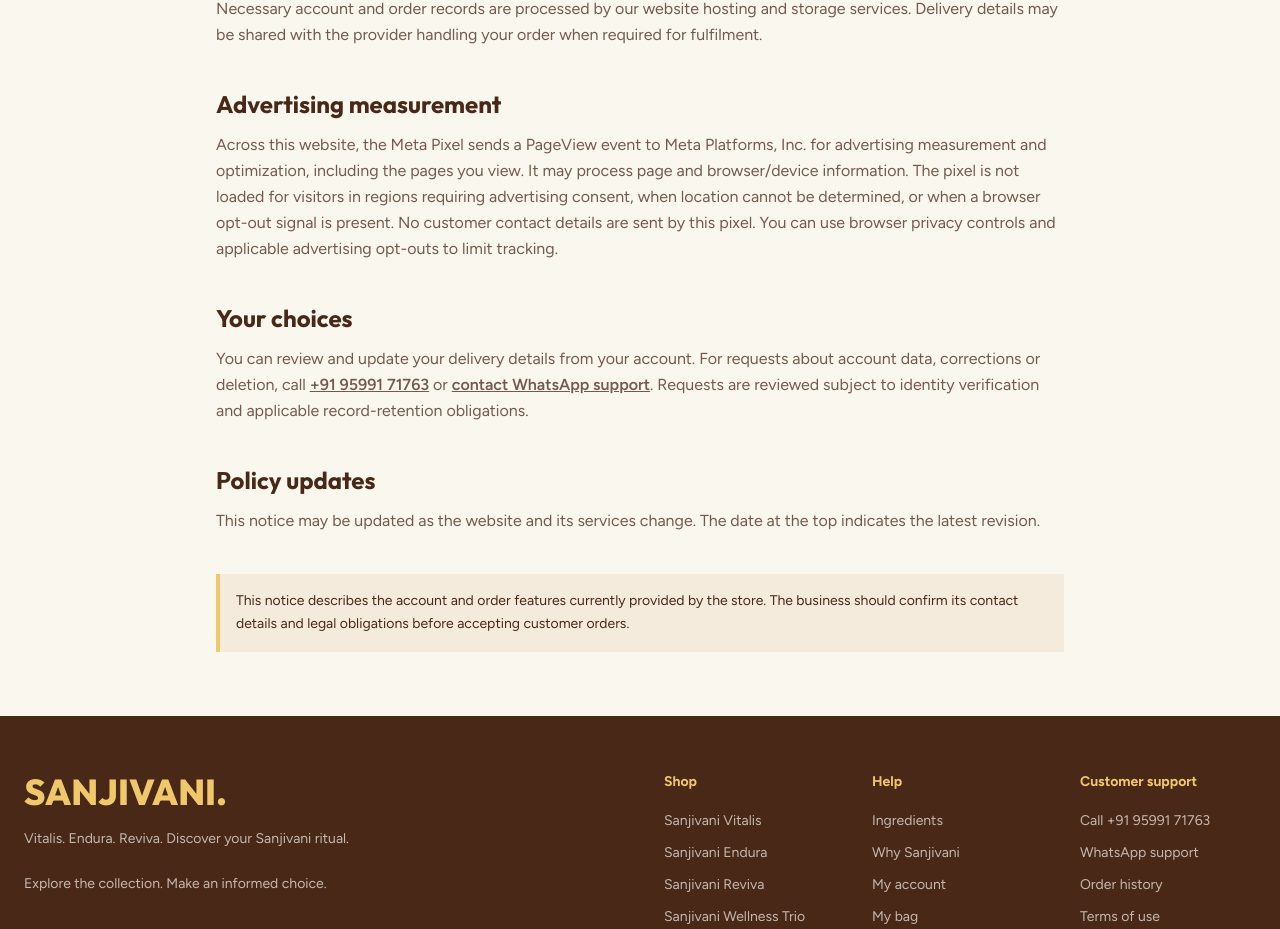
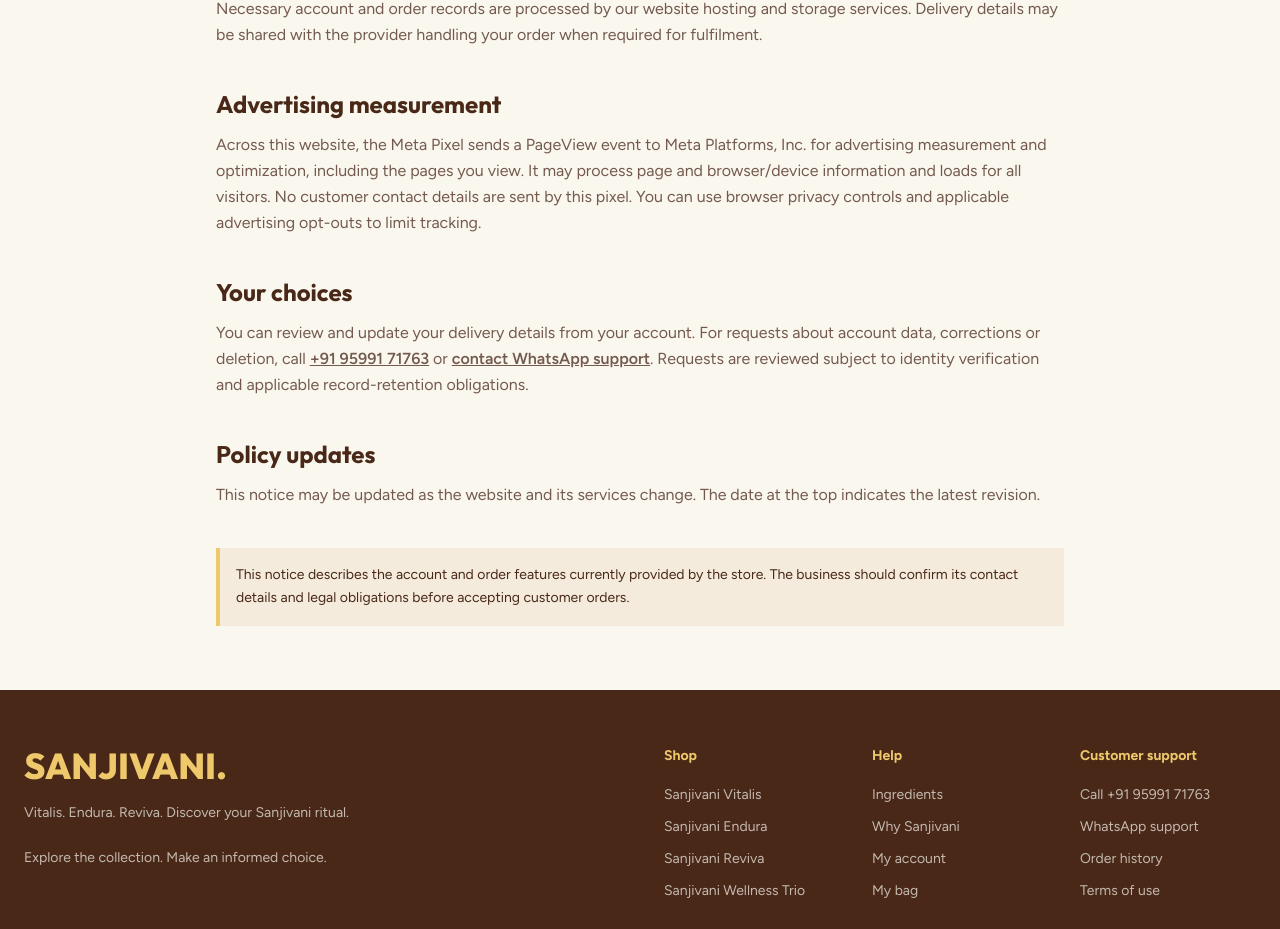
Before and after one commit to yagya-2111/linea-minimalist-header-288, a React (Vite) app: page /privacy-policy in a window 1280 px wide. Shown: the part 980-1909 px from the top of the page. Built offline with nearby package versions, Linux system fonts and the light colour scheme; no server answers; the database is empty; the HTML template or start-up script is replaced by a standard one.

Commit message:
Changes
Co-authored-by: yagya-2111 <188956652+yagya-2111@users.noreply.github.com>

```diff
--- a/src/pages/PrivacyPolicy.tsx
+++ b/src/pages/PrivacyPolicy.tsx
@@ -23,7 +23,7 @@ const PrivacyPolicy = () => {
           <section><h2 className="font-display text-2xl font-bold">Payment screenshots</h2><p className="mt-3 leading-relaxed text-muted-foreground">Payment screenshots are kept in private storage and can be viewed by you and authorized store administrators for order review. Do not upload screenshots containing unrelated sensitive information.</p></section>
           <section><h2 className="font-display text-2xl font-bold">Security and retention</h2><p className="mt-3 leading-relaxed text-muted-foreground">Access controls restrict customer records to their owner and authorized store administration. Records may be retained as needed for order fulfilment, support, security, and legal obligations.</p></section>
           <section><h2 className="font-display text-2xl font-bold">Account storage and sharing</h2><p className="mt-3 leading-relaxed text-muted-foreground">Your browser stores your sign-in session and saved bag to keep your shopping experience available after a refresh. Necessary account and order records are processed by our website hosting and storage services. Delivery details may be shared with the provider handling your order when required for fulfilment.</p></section>
-          <section><h2 className="font-display text-2xl font-bold">Advertising measurement</h2><p className="mt-3 leading-relaxed text-muted-foreground">Across this website, the Meta Pixel sends a PageView event to Meta Platforms, Inc. for advertising measurement and optimization, including the pages you view. It may process page and browser/device information. The pixel is not loaded for visitors in regions requiring advertising consent, when location cannot be determined, or when a browser opt-out signal is present. No customer contact details are sent by this pixel. You can use browser privacy controls and applicable advertising opt-outs to limit tracking.</p></section>
+          <section><h2 className="font-display text-2xl font-bold">Advertising measurement</h2><p className="mt-3 leading-relaxed text-muted-foreground">Across this website, the Meta Pixel sends a PageView event to Meta Platforms, Inc. for advertising measurement and optimization, including the pages you view. It may process page and browser/device information and loads for all visitors. No customer contact details are sent by this pixel. You can use browser privacy controls and applicable advertising opt-outs to limit tracking.</p></section>
           <section><h2 className="font-display text-2xl font-bold">Your choices</h2><p className="mt-3 leading-relaxed text-muted-foreground">You can review and update your delivery details from your account. For requests about account data, corrections or deletion, call <a href={storeContact.phoneHref} className="font-semibold underline">{storeContact.display}</a> or <a href={storeContact.whatsappHref} target="_blank" rel="noreferrer" className="font-semibold underline">contact WhatsApp support</a>. Requests are reviewed subject to identity verification and applicable record-retention obligations.</p></section>
           <section><h2 className="font-display text-2xl font-bold">Policy updates</h2><p className="mt-3 leading-relaxed text-muted-foreground">This notice may be updated as the website and its services change. The date at the top indicates the latest revision.</p></section>
           <p className="border-l-4 border-accent bg-secondary/70 p-4 text-sm leading-relaxed text-secondary-foreground">This notice describes the account and order features currently provided by the store. The business should confirm its contact details and legal obligations before accepting customer orders.</p>
```
Also changed, not shown: 1 other file (tests, documents, lock files or other folders).
